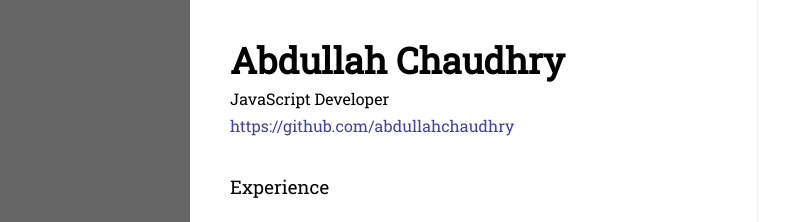
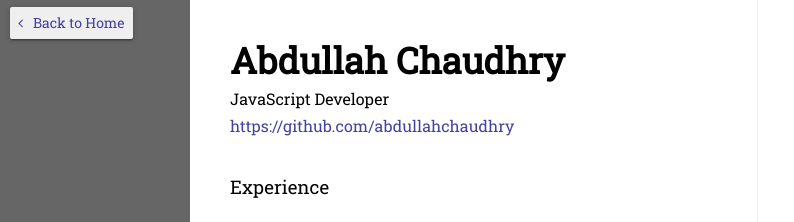
Before and after one commit to AbdullahChaudhry/abdullahchaudhry.github.io, a plain HTML site: page resume.html in a window 1280 px wide. Shown: the top 222 px of the page, 0-794 px from the left. Drawn offline with Linux system fonts and the light colour scheme.

Commit message:
Add back to home button

```diff
--- a/assets/css/resume.css
+++ b/assets/css/resume.css
@@ -16,6 +16,26 @@ a {
 
 body {
   background-color: #666;
+}
+
+.back {
+  position: fixed;
+  padding: 7px 10px;
+}
+
+.back i {
+  margin-right: 10px;
+}
+
+.back-btn {
+  padding: 8px;
+  cursor: pointer;
+  border: 0;
+  color: rgb(65, 65, 161);
+  border-radius: 2px;
+  outline: none;
+  font-size: 14px;
+  box-shadow: 0 2px 2px 0 rgba(0,0,0,.14), 0 3px 1px -2px rgba(0,0,0,.2), 0 1px 5px 0 rgba(0,0,0,0.2);
 }
 
 #resume-wrapper {
--- a/resume.html
+++ b/resume.html
@@ -9,6 +9,7 @@
   <title>Resume | Abdullah Chaudhry</title>
 </head>
 <body>
+  <a href="index.html" class="back"><button class="back-btn"><i class="fa fa-angle-left"></i>Back to Home</button></a>
   <div id="resume-wrapper">
     <div class="left">
       <div class="info">
```
